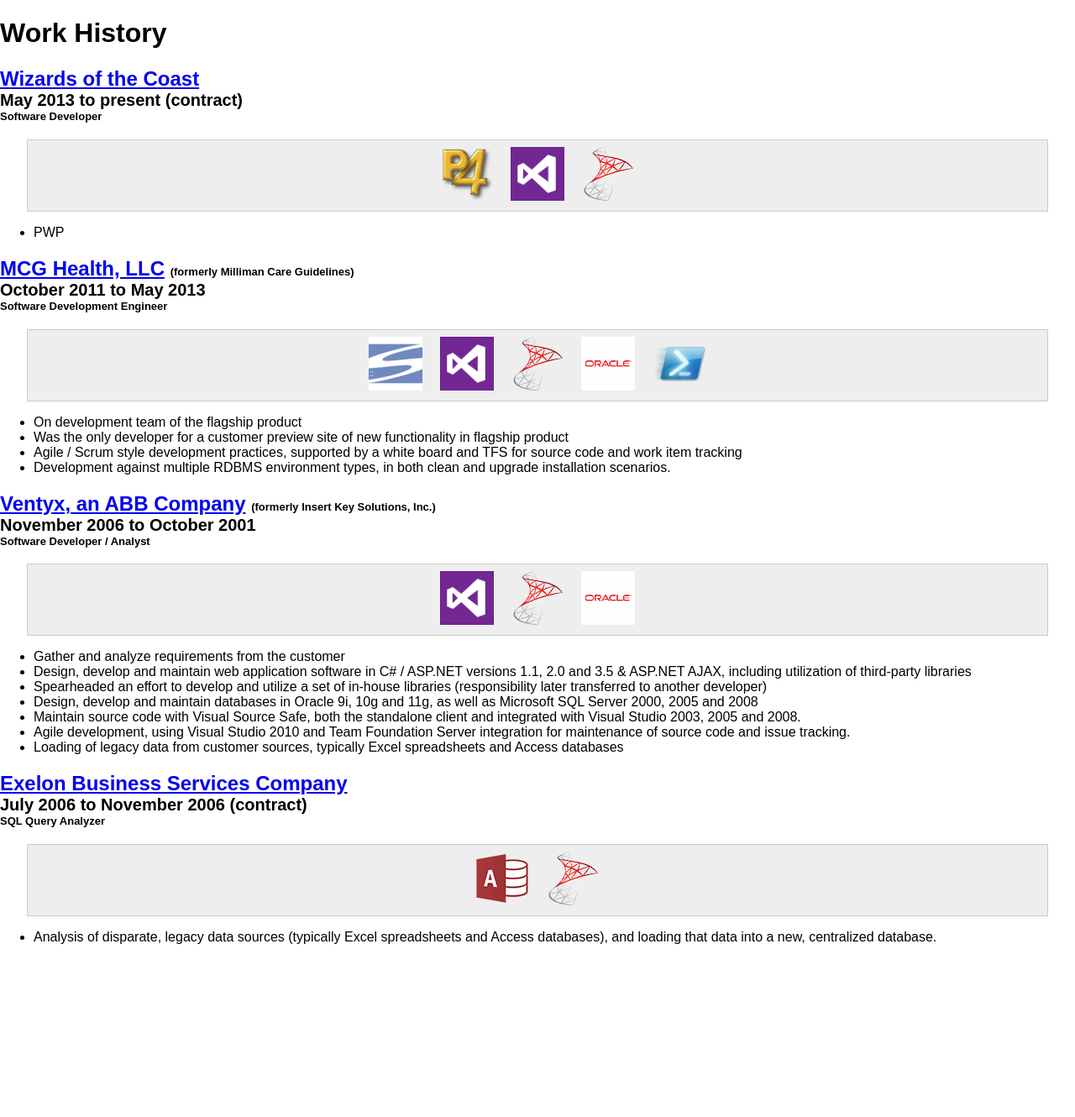
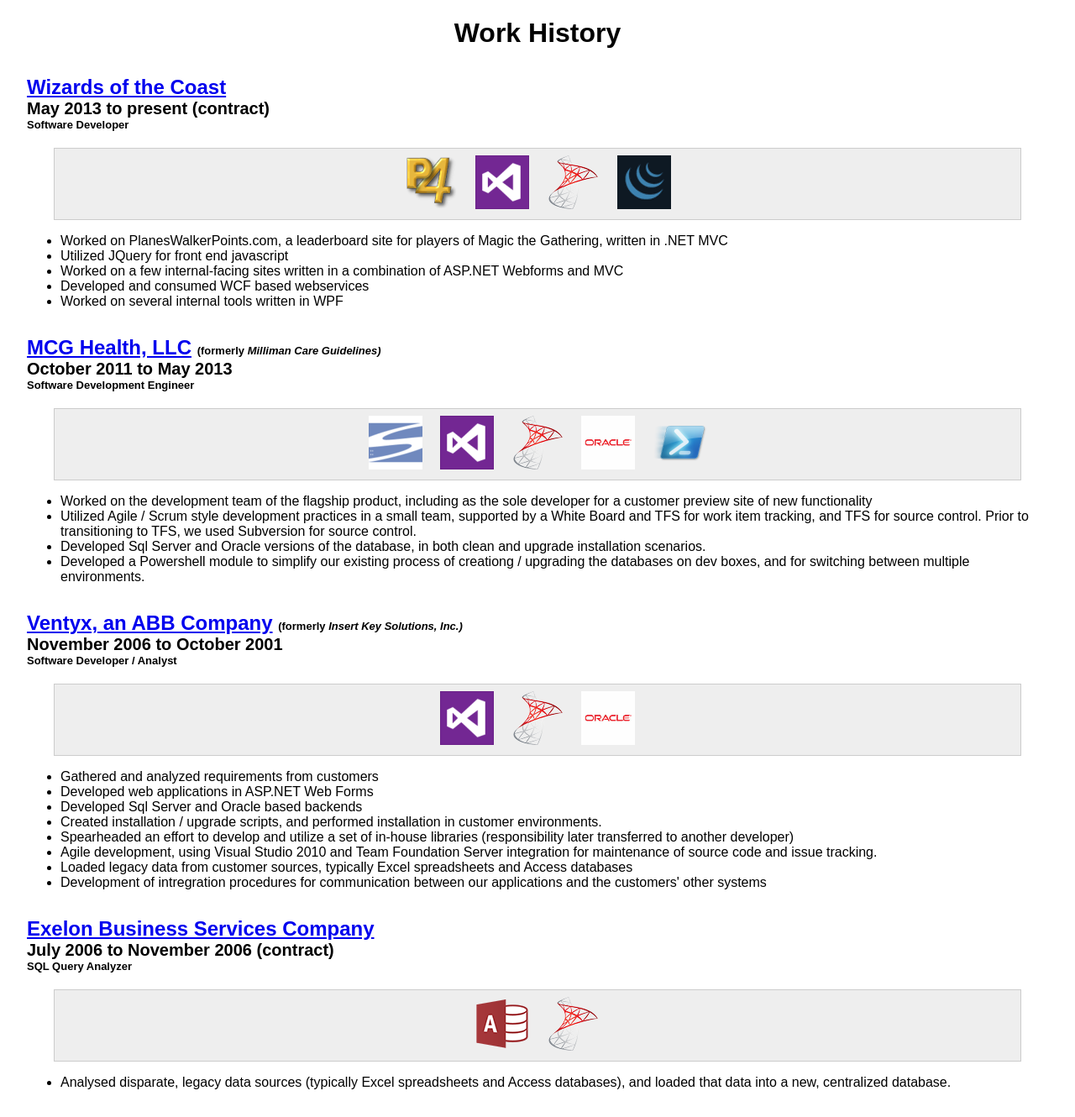
Before and after one commit to recfab/recfab.github.io, a Jekyll site: the page built from index.html, in a window 1280 px wide. Shown: the whole page at 84% size. Built offline with Jekyll 4.4.1, drawn with Linux system fonts in a browser that asks for light colours; before the commit the page ends 1141 px from its top, so only the background shows below that.

Commit message:
updated resume

```diff
--- a/css/default.css
+++ b/css/default.css
@@ -1,4 +1,9 @@
-# resume
+h1
+{
+    text-align:center;
+}
+
+/* resume */
 .workhx
 {
     margin:2em;
--- a/index.html
+++ b/index.html
@@ -1,6 +1,31 @@
 ---
 layout: default
 title: resume
+tech:
+- &svn
+    img: svn
+    alt: Subversion
+- &p4
+    img: p4
+    alt: Perforce
+- &dotnet
+    img: dotnet
+    alt: .NET
+- &oracle
+    img: oracle
+    alt: Oracle
+- &sqlserver
+    img: sqlserver
+    alt: Microsoft SQL Server
+- &msaccess
+    img: msaccess
+    alt: Microsoft Access
+- &powershell
+    img: powershell
+    alt: PowerShell
+- &jquery
+    img: jquery
+    alt: jQuery
 workhxs:
 - company: 'Wizards of the Coast'
   company_url: 'http://wizards.com'
@@ -9,11 +34,16 @@
   start: '2013-05'
   end: null
   techs:
-  - p4
-  - dotnet
-  - sqlserver
+  - *p4
+  - *dotnet
+  - *sqlserver
+  - *jquery
   bullets:
-  - PWP
+  - Worked on PlanesWalkerPoints.com, a leaderboard site for players of Magic the Gathering, written in .NET MVC
+  - Utilized JQuery for front end javascript
+  - Worked on a few internal-facing sites written in a combination of ASP.NET Webforms and MVC
+  - Developed and consumed WCF based webservices
+  - Worked on several internal tools written in WPF
 - company: 'MCG Health, LLC'
   company_formerly: 'Milliman Care Guidelines'
   company_url: 'http://careguidelines.com/'
@@ -21,16 +51,16 @@
   start: '2011-10'
   end: '2013-05'
   techs:
-  - svn
-  - dotnet
-  - sqlserver
-  - oracle
-  - powershell
+  - *svn
+  - *dotnet
+  - *sqlserver
+  - *oracle
+  - *powershell
   bullets:
-  - On development team of the flagship product
-  - Was the only developer for a customer preview site of new functionality in flagship product
-  - Agile / Scrum style development practices, supported by a white board and TFS for source code and work item tracking
-  - Development against multiple RDBMS environment types, in both clean and upgrade installation scenarios.
+  - Worked on the development team of the flagship product, including as the sole developer for a customer preview site of new functionality
+  - Utilized Agile / Scrum style development practices in a small team, supported by a White Board and TFS for work item tracking, and TFS for source control. Prior to transitioning to TFS, we used Subversion for source control.
+  - Developed Sql Server and Oracle versions of the database, in both clean and upgrade installation scenarios.
+  - Developed a Powershell module to simplify our existing process of creationg / upgrading the databases on dev boxes, and for switching between multiple environments.
 - company: 'Ventyx, an ABB Company'
   company_formerly: 'Insert Key Solutions, Inc.'
   company_url: 'http://ventyx.com'
@@ -38,17 +68,18 @@
   start: '2006-11'
   end: '2001-10'
   techs:
-  - dotnet
-  - sqlserver
-  - oracle
+  - *dotnet
+  - *sqlserver
+  - *oracle
   bullets:
-  - Gather and analyze requirements from the customer
-  - Design, develop and maintain web application software in C# / ASP.NET versions 1.1, 2.0 and 3.5 & ASP.NET AJAX, including utilization of third-party libraries
+  - Gathered and analyzed requirements from customers
+  - Developed web applications in ASP.NET Web Forms
+  - Developed Sql Server and Oracle based backends
+  - Created installation / upgrade scripts, and performed installation in customer environments.
   - Spearheaded an effort to develop and utilize a set of in-house libraries (responsibility later transferred to another developer)
-  - Design, develop and maintain databases in Oracle 9i, 10g and 11g, as well as Microsoft SQL Server 2000, 2005 and 2008
-  - Maintain source code with Visual Source Safe, both the standalone client and integrated with Visual Studio 2003, 2005 and 2008.
   - Agile development, using Visual Studio 2010 and Team Foundation Server integration for maintenance of source code and issue tracking.
-  - Loading of legacy data from customer sources,  typically Excel spreadsheets and Access databases
+  - Loaded legacy data from customer sources,  typically Excel spreadsheets and Access databases
+  - Development of intregration procedures for communication between our applications and the customers' other systems
 - company: 'Exelon Business Services Company'
   company_url: 'http://exeloncorp.com'
   contract: true
@@ -56,10 +87,10 @@
   start: '2006-07'
   end: '2006-11'
   techs:
-  - msaccess
-  - sqlserver
+  - *msaccess
+  - *sqlserver
   bullets:
-  - Analysis of disparate, legacy data sources (typically Excel spreadsheets and Access databases), and loading that data into a new, centralized database.
+  - Analysed disparate, legacy data sources (typically Excel spreadsheets and Access databases), and loaded that data into a new, centralized database.
 ---
 
     <h1>Work History</h1>
@@ -75,7 +106,7 @@
 
             {% if workhx.company_formerly %}
                 <span class="formerly">
-                    (formerly {{ workhx.company_formerly }})
+                    (formerly <em>{{ workhx.company_formerly }})</em>
                 </span>
             {% endif %}
 
@@ -96,7 +127,7 @@
         </h2>
         <div class="tech">
             {% for tech in workhx.techs %}
-                <img src="img/{{tech}}.png" >
+                <img src="img/{{tech.img}}.png" alt="{{tech.alt}}" />
             {% endfor %}
         </div>
         <ul>
```
Also changed, not shown: img/jquery.png (added).
